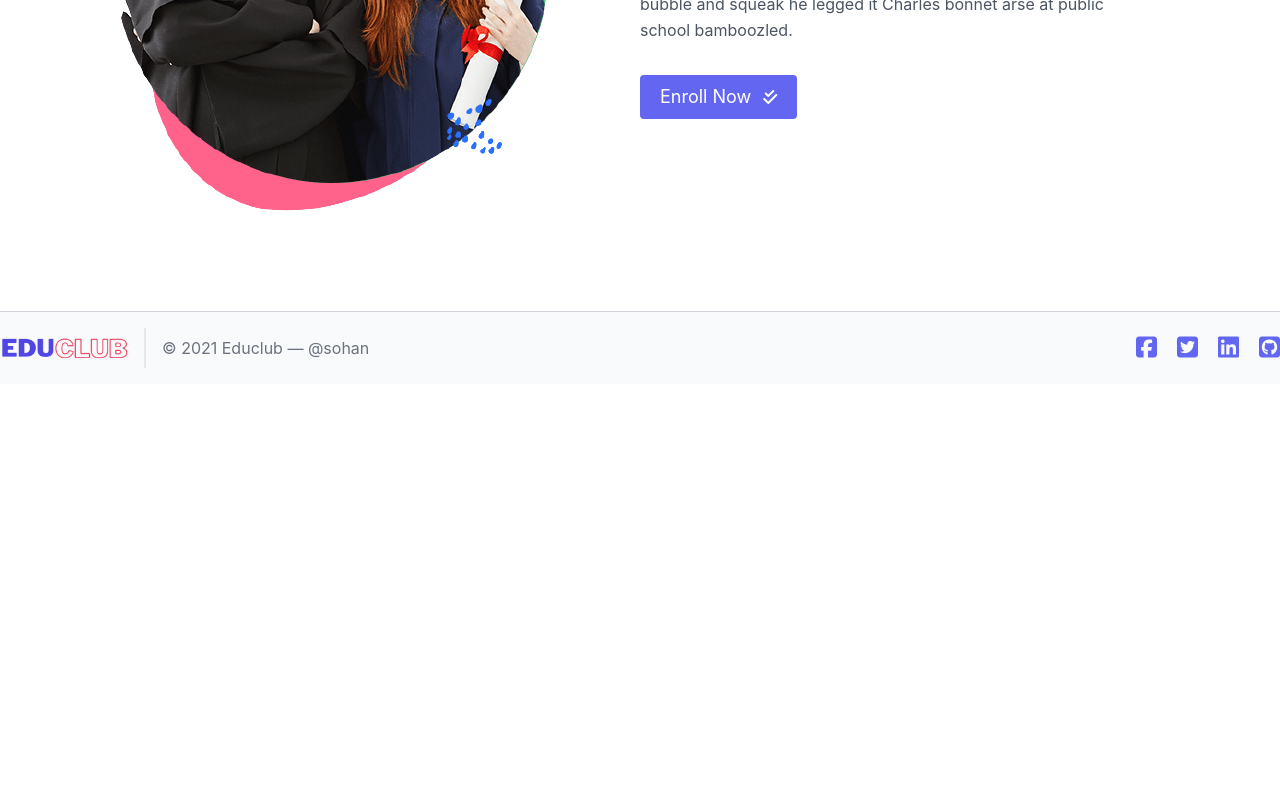
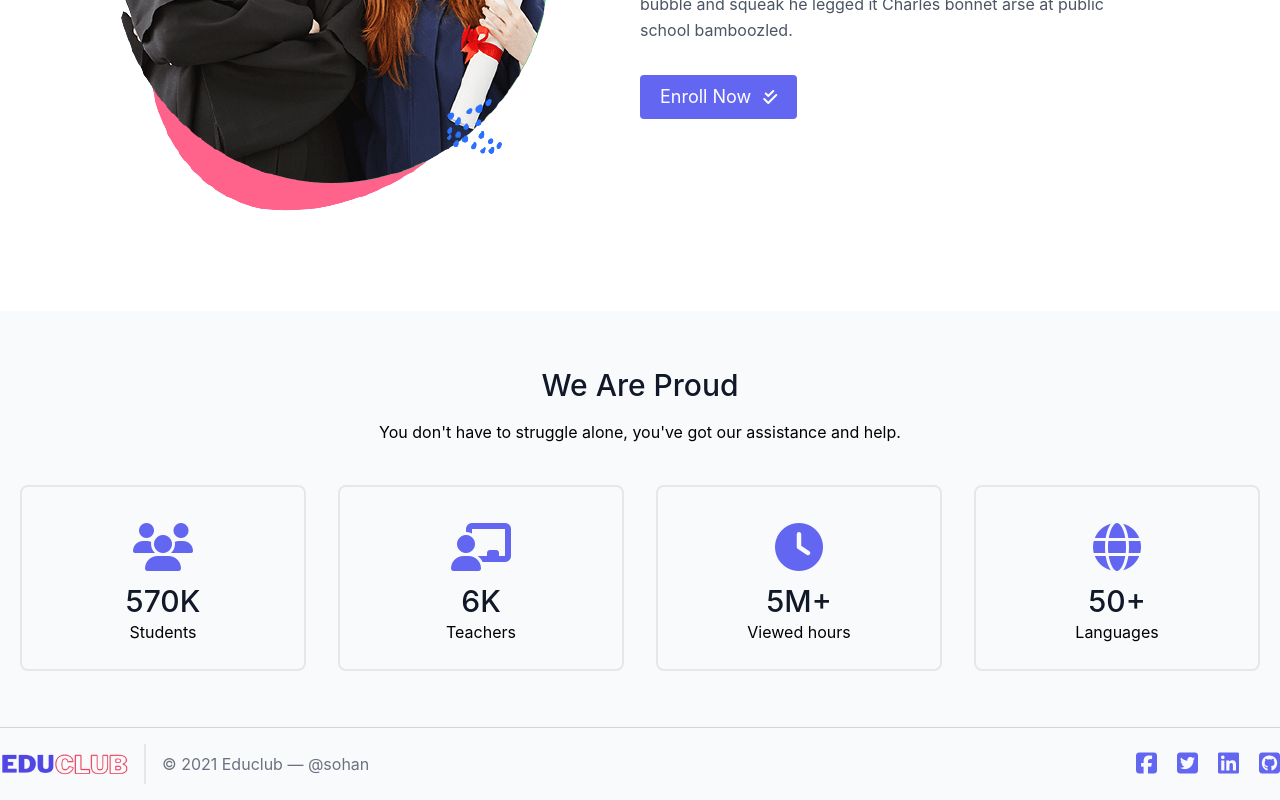
Before and after one commit to coders-sohan/review-website, a React (Create React App) app: page /about in a window 1280 px wide. Shown: the part 461-1261 px from the top of the page. Before the commit the page ends 845 px from the top, so only its background shows below. Built offline with nearby package versions, Linux system fonts and the light colour scheme; the HTML template or start-up script is replaced by a standard one.

Commit message:
almost done

```diff
--- a/src/components/About/About.js
+++ b/src/components/About/About.js
@@ -1,31 +1,34 @@
 import React from "react";
 import { NavLink } from "react-router-dom";
 import whyImg from "../../img/why.png";
+import AboutSection from "../AboutSection/AboutSection";
 
 const About = () => {
 	return (
 		<>
-			<section class="text-gray-600 body-font">
-				<div class="container mx-auto py-24 flex items-center">
-					<div class="md:w-1/2">
+			<section className="text-gray-600 body-font">
+				<div className="container mx-auto py-24 flex items-center">
+					<div className="md:w-1/2">
 						<img
-							class="object-cover object-center mx-auto"
+							className="object-cover object-center mx-auto"
 							alt="Why us"
 							src={whyImg}
 						/>
 					</div>
-					<div class="md:w-1/2 w-5/6">
+					<div className="md:w-1/2 w-5/6">
 						<p className="mb-4 text-red-500 text-xl font-semibold italic">
 							Why Choses Me
 						</p>
-						<h1 class="title-font sm:text-5xl text-3xl mb-4 font-medium text-gray-900">
+						<h1 className="title-font sm:text-5xl text-3xl mb-4 font-medium text-gray-900">
 							Tools For Teachers And
-							<br class="hidden lg:inline-block" />
+							<br className="hidden lg:inline-block" />
 							<span className="text-red-500 underline italic">Learners</span>
 						</h1>
-						<p class="mb-8 pt-3 leading-relaxed">
-							Oxford chimney pot Eaton faff about blower blatant brilliant,<br />
-							bubble and squeak he legged it Charles bonnet arse at public<br />
+						<p className="mb-8 pt-3 leading-relaxed">
+							Oxford chimney pot Eaton faff about blower blatant brilliant,
+							<br />
+							bubble and squeak he legged it Charles bonnet arse at public
+							<br />
 							school bamboozled.
 						</p>
 						<div className="flex">
@@ -42,6 +45,11 @@ const About = () => {
 					</div>
 				</div>
 			</section>
+			<section className="bg-gray-50 body-font">
+				<div className="container px-5 py-14 mx-auto">
+					<AboutSection></AboutSection>
+				</div>
+			</section>
 		</>
 	);
 };
--- /dev/null
+++ b/src/components/AboutSection/AboutSection.js
@@ -0,0 +1,56 @@
+import React from "react";
+
+const AboutSection = () => {
+	return (
+		<>
+			<div className="flex flex-col text-center w-full mb-10">
+				<h1 className="sm:text-3xl text-2xl font-medium title-font mb-4 text-gray-900">
+					We Are Proud
+				</h1>
+				<p className="lg:w-2/3 mx-auto leading-relaxed text-base">
+					You don't have to struggle alone, you've got our assistance and help.
+				</p>
+			</div>
+			<div className="flex flex-wrap -m-4 text-center">
+				<div className="p-4 md:w-1/4 sm:w-1/2 w-full">
+					<div className="border-2 border-gray-200 hover:border-indigo-600 transition duration-300 ease-linear px-4 py-6 rounded-lg">
+						<i class="fas fa-users text-5xl text-indigo-500 my-3"></i>
+						<h2 className="title-font font-medium text-3xl text-gray-900">
+							570K
+						</h2>
+						<p className="leading-relaxed">Students</p>
+					</div>
+				</div>
+				<div className="p-4 md:w-1/4 sm:w-1/2 w-full">
+					<div className="border-2 border-gray-200 hover:border-indigo-600 transition duration-300 ease-linear px-4 py-6 rounded-lg">
+                    <i class="fas fa-chalkboard-teacher text-5xl text-indigo-500 my-3"></i>
+						<h2 className="title-font font-medium text-3xl text-gray-900">
+							6K
+						</h2>
+						<p className="leading-relaxed">Teachers</p>
+					</div>
+				</div>
+				<div className="p-4 md:w-1/4 sm:w-1/2 w-full">
+					<div className="border-2 border-gray-200 hover:border-indigo-600 transition duration-300 ease-linear px-4 py-6 rounded-lg">
+                    <i class="fas fa-clock text-5xl text-indigo-500 my-3"></i>
+						<h2 className="title-font font-medium text-3xl text-gray-900">
+							5M+
+						</h2>
+						<p className="leading-relaxed">Viewed hours</p>
+					</div>
+				</div>
+				<div className="p-4 md:w-1/4 sm:w-1/2 w-full">
+					<div className="border-2 border-gray-200 hover:border-indigo-600 transition duration-300 ease-linear px-4 py-6 rounded-lg">
+                    <i class="fas fa-globe text-5xl text-indigo-500 my-3"></i>
+						<h2 className="title-font font-medium text-3xl text-gray-900">
+							50+
+						</h2>
+						<p className="leading-relaxed">Languages</p>
+					</div>
+				</div>
+			</div>
+		</>
+	);
+};
+
+export default AboutSection;
--- a/src/components/Contact/Contact.js
+++ b/src/components/Contact/Contact.js
@@ -15,7 +15,7 @@ const Contact = () => {
 					</div>
 					<div className="py-5 flex items-center">
 						<div className="w-2/4 p-10 ">
-							<div className="bg-gray-100 p-3 rounded-md text-center border-2 hover:border-indigo-600 transition duration-300 ease-linear">
+							<div className="bg-gray-100 p-3 rounded-md text-center border-2">
 								<h1 className="text-3xl font-bold">Address -</h1>
 								<p className="text-lg mt-3 text-indigo-500 font-semibold">
 									2B/73, Central Park
@@ -24,7 +24,7 @@ const Contact = () => {
 									California, USA
 								</p>
 							</div>
-							<div className="bg-gray-100 p-3 my-5 rounded-md text-center border-2 hover:border-indigo-600 transition duration-300 ease-linear">
+							<div className="bg-gray-100 p-3 my-5 rounded-md text-center border-2">
 								<h1 className="text-3xl font-bold">Email -</h1>
 								<div className="mt-3">
 									<a
@@ -35,7 +35,7 @@ const Contact = () => {
 									</a>
 								</div>
 							</div>
-							<div className="bg-gray-100 p-3 my-5 rounded-md text-center border-2 hover:border-indigo-600 transition duration-300 ease-linear">
+							<div className="bg-gray-100 p-3 my-5 rounded-md text-center border-2">
 								<h1 className="text-3xl font-bold">Phone -</h1>
 								<p className="text-lg mt-3 text-indigo-500 font-semibold">
 									+123-456-789-098
--- a/src/components/HeroSection/HeroSection.js
+++ b/src/components/HeroSection/HeroSection.js
@@ -14,7 +14,7 @@ const HeroSection = () => {
 					</span>
 				</h1>
 				<h1 className="font-semibold text-2xl text-black py-5">
-					Unlimited access to all 60+ instructors.
+					Unlimited access to all 6000+ instructors.
 				</h1>
 				<p className="mb-8 text-lg font-normal text-gray-500 leading-relaxed">
 					Study any topic, anytime. Choose from thousands of expert-led courses
```
